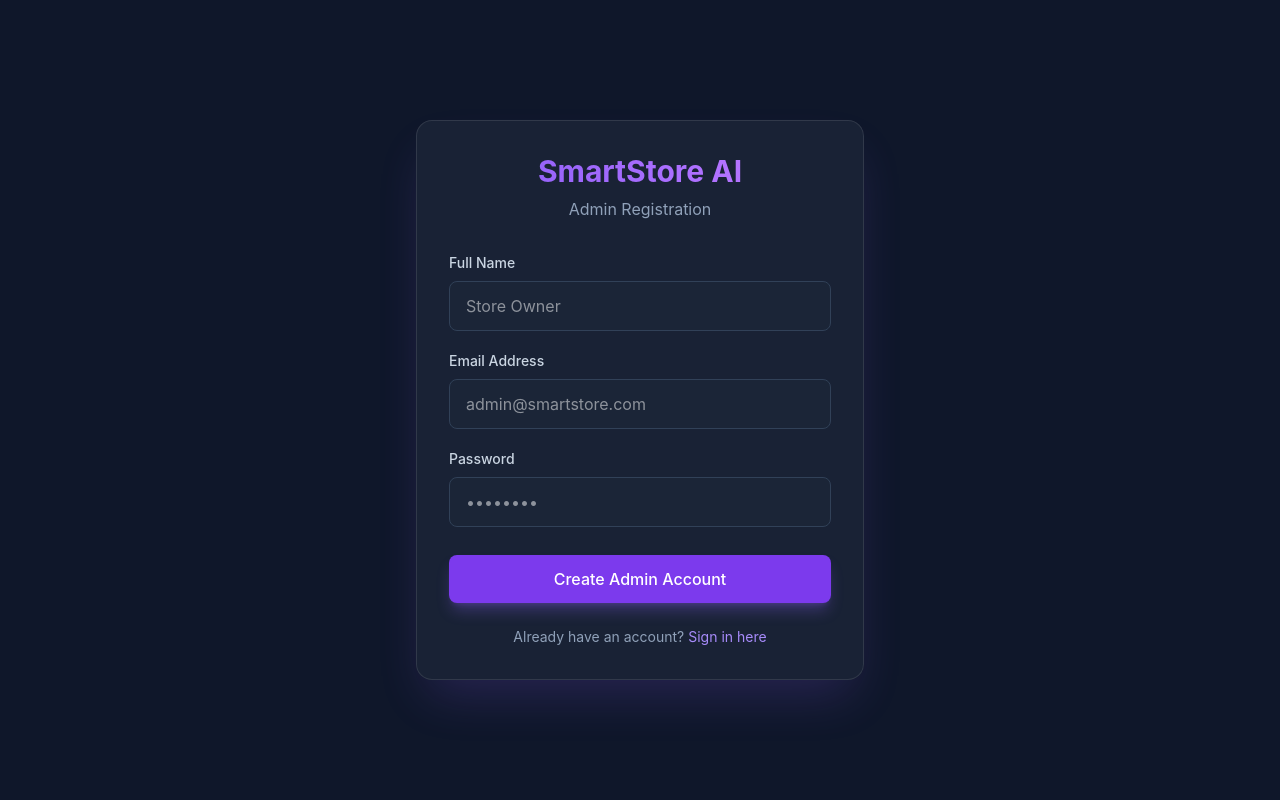
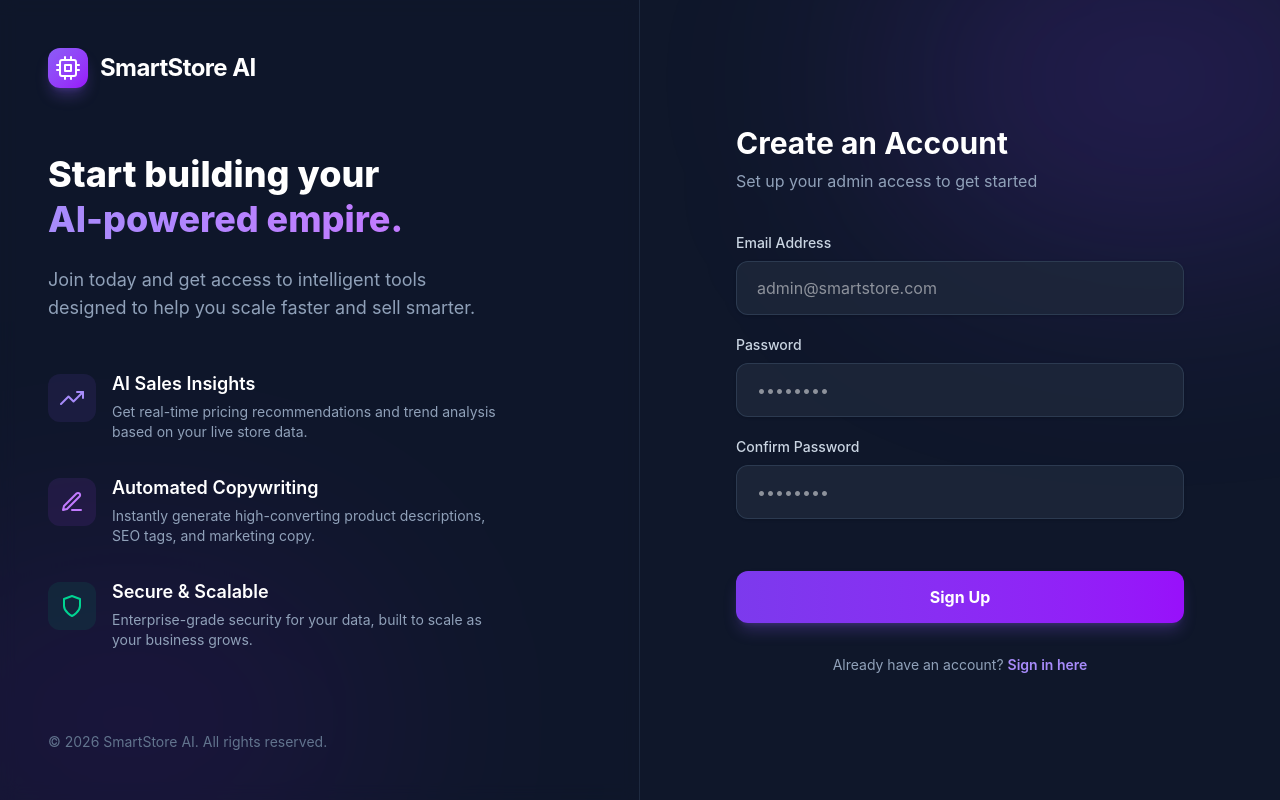
Before and after one commit to Sohanpsahoo/PEP_SmartEcommerce_Project, a React app in the folder frontend/: page /signup in a window 1280 px wide. Built offline with nearby package versions, Linux system fonts and the light colour scheme; the HTML template or start-up script is replaced by a standard one.

Commit message:
style: redesign login and signup pages with split-screen layout and insights

```diff
--- a/frontend/src/pages/Login.jsx
+++ b/frontend/src/pages/Login.jsx
@@ -1,73 +1,156 @@
 import { useState } from 'react';
 import { Link, useNavigate } from 'react-router-dom';
 import { useAuth } from '../context/AuthContext';
+import { FiCpu, FiTrendingUp, FiEdit3, FiShield } from 'react-icons/fi';
 
 const Login = () => {
   const [email, setEmail] = useState('');
   const [password, setPassword] = useState('');
   const { login } = useAuth();
   const [error, setError] = useState('');
+  const [loading, setLoading] = useState(false);
   const navigate = useNavigate();
 
   const handleLogin = async (e) => {
     e.preventDefault();
     setError('');
+    setLoading(true);
     try {
       await login(email, password);
       navigate('/dashboard');
     } catch (err) {
       setError(err);
+      setLoading(false);
     }
   };
 
   return (
-    <div className="min-h-screen flex items-center justify-center bg-dark-900 p-4">
-      <div className="glass p-8 rounded-2xl w-full max-w-md shadow-2xl shadow-brand-500/20">
-        <div className="text-center mb-8">
-          <h1 className="text-3xl font-bold bg-gradient-to-r from-brand-500 to-purple-400 bg-clip-text text-transparent">
-            SmartStore AI
-          </h1>
-          <p className="text-slate-400 mt-2">Admin Login</p>
+    <div className="min-h-screen w-full flex bg-dark-900 overflow-hidden relative">
+      {/* Background Decorative Blobs */}
+      <div className="absolute top-[-10%] left-[-10%] w-[40%] h-[40%] bg-brand-600/20 rounded-full blur-[120px] pointer-events-none" />
+      <div className="absolute bottom-[-10%] right-[-10%] w-[40%] h-[40%] bg-purple-600/20 rounded-full blur-[120px] pointer-events-none" />
+
+      {/* Left Panel: Insights & Features */}
+      <div className="hidden lg:flex w-1/2 flex-col justify-between p-12 relative z-10 border-r border-slate-700/50 bg-dark-900/50 backdrop-blur-sm">
+        <div>
+          <div className="flex items-center gap-3 mb-16">
+            <div className="w-10 h-10 rounded-xl bg-gradient-to-br from-brand-500 to-purple-600 flex items-center justify-center shadow-lg shadow-brand-500/30">
+              <FiCpu className="w-6 h-6 text-white" />
+            </div>
+            <h1 className="text-2xl font-bold text-white tracking-tight">SmartStore AI</h1>
           </div>
 
-        <form onSubmit={handleLogin} className="space-y-6">
-          {error && <div className="p-3 bg-red-500/10 border border-red-500/50 text-red-400 rounded-lg text-sm text-center">{error}</div>}
+          <div className="max-w-md">
+            <h2 className="text-4xl font-extrabold text-white mb-6 leading-tight">
+              Supercharge your <br/>
+              <span className="bg-gradient-to-r from-brand-400 to-purple-400 bg-clip-text text-transparent">e-commerce business.</span>
+            </h2>
+            <p className="text-slate-400 text-lg mb-12">
+              Manage inventory, track revenue, and leverage AI to make smarter decisions, all from one powerful dashboard.
+            </p>
+
+            <div className="space-y-8">
+              <div className="flex items-start gap-4">
+                <div className="p-3 bg-brand-500/10 rounded-xl mt-1">
+                  <FiTrendingUp className="w-6 h-6 text-brand-400" />
+                </div>
+                <div>
+                  <h3 className="text-white font-semibold text-lg mb-1">AI Sales Insights</h3>
+                  <p className="text-slate-400 text-sm">Get real-time pricing recommendations and trend analysis based on your live store data.</p>
+                </div>
+              </div>
+
+              <div className="flex items-start gap-4">
+                <div className="p-3 bg-purple-500/10 rounded-xl mt-1">
+                  <FiEdit3 className="w-6 h-6 text-purple-400" />
+                </div>
+                <div>
+                  <h3 className="text-white font-semibold text-lg mb-1">Automated Copywriting</h3>
+                  <p className="text-slate-400 text-sm">Instantly generate high-converting product descriptions, SEO tags, and marketing copy.</p>
+                </div>
+              </div>
+
+              <div className="flex items-start gap-4">
+                <div className="p-3 bg-emerald-500/10 rounded-xl mt-1">
+                  <FiShield className="w-6 h-6 text-emerald-400" />
+                </div>
+                <div>
+                  <h3 className="text-white font-semibold text-lg mb-1">Secure & Scalable</h3>
+                  <p className="text-slate-400 text-sm">Enterprise-grade security for your data, built to scale as your business grows.</p>
+                </div>
+              </div>
+            </div>
+          </div>
+        </div>
+
+        <div className="text-sm text-slate-500">
+          © {new Date().getFullYear()} SmartStore AI. All rights reserved.
+        </div>
+      </div>
+
+      {/* Right Panel: Login Form */}
+      <div className="w-full lg:w-1/2 flex items-center justify-center p-8 relative z-10">
+        <div className="w-full max-w-md">
+          <div className="text-center lg:text-left mb-10">
+            <h2 className="text-3xl font-bold text-white mb-2">Welcome Back</h2>
+            <p className="text-slate-400">Sign in to your admin dashboard</p>
+          </div>
+
+          <form onSubmit={handleLogin} className="space-y-5">
+            {error && (
+              <div className="p-4 bg-red-500/10 border border-red-500/20 text-red-400 rounded-xl text-sm font-medium animate-pulse">
+                {error}
+              </div>
+            )}
+
             <div>
               <label className="block text-sm font-medium text-slate-300 mb-2">Email Address</label>
               <input
                 type="email"
                 value={email}
                 onChange={(e) => setEmail(e.target.value)}
-              className="w-full px-4 py-3 bg-dark-800/50 border border-slate-700 rounded-lg focus:outline-none focus:ring-2 focus:ring-brand-500 text-white transition-all"
+                className="w-full px-5 py-3.5 bg-dark-800/80 border border-slate-700/80 rounded-xl focus:outline-none focus:ring-2 focus:ring-brand-500/50 focus:border-brand-500 text-white transition-all shadow-sm"
                 placeholder="admin@smartstore.com"
                 required
               />
             </div>
+
             <div>
               <label className="block text-sm font-medium text-slate-300 mb-2">Password</label>
               <input
                 type="password"
                 value={password}
                 onChange={(e) => setPassword(e.target.value)}
-              className="w-full px-4 py-3 bg-dark-800/50 border border-slate-700 rounded-lg focus:outline-none focus:ring-2 focus:ring-brand-500 text-white transition-all"
+                className="w-full px-5 py-3.5 bg-dark-800/80 border border-slate-700/80 rounded-xl focus:outline-none focus:ring-2 focus:ring-brand-500/50 focus:border-brand-500 text-white transition-all shadow-sm"
                 placeholder="••••••••"
                 required
               />
             </div>
+
+            <div className="flex items-center justify-between mt-2 mb-6 text-sm">
+              <label className="flex items-center gap-2 cursor-pointer">
+                <input type="checkbox" className="rounded border-slate-700 bg-dark-800 text-brand-500 focus:ring-brand-500 focus:ring-offset-dark-900" />
+                <span className="text-slate-400">Remember me</span>
+              </label>
+              <a href="#" className="text-brand-400 hover:text-brand-300 transition-colors">Forgot password?</a>
+            </div>
+
             <button
               type="submit"
-            className="w-full py-3 px-4 bg-brand-600 hover:bg-brand-500 text-white rounded-lg font-medium transition-colors shadow-lg shadow-brand-500/30"
+              disabled={loading}
+              className="w-full py-3.5 px-4 bg-gradient-to-r from-brand-600 to-purple-600 hover:from-brand-500 hover:to-purple-500 text-white rounded-xl font-bold transition-all shadow-lg shadow-brand-500/25 hover:shadow-brand-500/40 hover:-translate-y-0.5 disabled:opacity-70 disabled:hover:translate-y-0"
             >
-            Sign In
+              {loading ? 'Signing In...' : 'Sign In'}
             </button>
           </form>
 
-        <p className="mt-6 text-center text-slate-400 text-sm">
+          <p className="mt-8 text-center text-slate-400 text-sm">
             Don't have an admin account?{' '}
-          <Link to="/signup" className="text-brand-400 hover:text-brand-300 transition-colors">
-            Sign up here
+            <Link to="/signup" className="text-brand-400 hover:text-brand-300 font-semibold transition-colors">
+              Create an account
             </Link>
           </p>
+        </div>
       </div>
     </div>
   );
--- a/frontend/src/pages/Signup.jsx
+++ b/frontend/src/pages/Signup.jsx
@@ -1,85 +1,166 @@
 import { useState } from 'react';
 import { Link, useNavigate } from 'react-router-dom';
 import { useAuth } from '../context/AuthContext';
+import { FiCpu, FiTrendingUp, FiEdit3, FiShield } from 'react-icons/fi';
 
 const Signup = () => {
-  const [name, setName] = useState('');
   const [email, setEmail] = useState('');
   const [password, setPassword] = useState('');
-  const { signup } = useAuth();
+  const [confirmPassword, setConfirmPassword] = useState('');
+  const { register } = useAuth();
   const [error, setError] = useState('');
+  const [loading, setLoading] = useState(false);
   const navigate = useNavigate();
 
   const handleSignup = async (e) => {
     e.preventDefault();
     setError('');
+
+    if (password !== confirmPassword) {
+      return setError('Passwords do not match');
+    }
+
+    setLoading(true);
     try {
-      await signup(name, email, password);
+      await register(email, password);
       navigate('/dashboard');
     } catch (err) {
       setError(err);
+      setLoading(false);
     }
   };
 
   return (
-    <div className="min-h-screen flex items-center justify-center bg-dark-900 p-4">
-      <div className="glass p-8 rounded-2xl w-full max-w-md shadow-2xl shadow-brand-500/20">
-        <div className="text-center mb-8">
-          <h1 className="text-3xl font-bold bg-gradient-to-r from-brand-500 to-purple-400 bg-clip-text text-transparent">
-            SmartStore AI
-          </h1>
-          <p className="text-slate-400 mt-2">Admin Registration</p>
+    <div className="min-h-screen w-full flex bg-dark-900 overflow-hidden relative">
+      {/* Background Decorative Blobs */}
+      <div className="absolute top-[-10%] right-[-10%] w-[40%] h-[40%] bg-brand-600/20 rounded-full blur-[120px] pointer-events-none" />
+      <div className="absolute bottom-[-10%] left-[-10%] w-[40%] h-[40%] bg-purple-600/20 rounded-full blur-[120px] pointer-events-none" />
+
+      {/* Left Panel: Insights & Features */}
+      <div className="hidden lg:flex w-1/2 flex-col justify-between p-12 relative z-10 border-r border-slate-700/50 bg-dark-900/50 backdrop-blur-sm">
+        <div>
+          <div className="flex items-center gap-3 mb-16">
+            <div className="w-10 h-10 rounded-xl bg-gradient-to-br from-brand-500 to-purple-600 flex items-center justify-center shadow-lg shadow-brand-500/30">
+              <FiCpu className="w-6 h-6 text-white" />
+            </div>
+            <h1 className="text-2xl font-bold text-white tracking-tight">SmartStore AI</h1>
+          </div>
+
+          <div className="max-w-md">
+            <h2 className="text-4xl font-extrabold text-white mb-6 leading-tight">
+              Start building your <br/>
+              <span className="bg-gradient-to-r from-brand-400 to-purple-400 bg-clip-text text-transparent">AI-powered empire.</span>
+            </h2>
+            <p className="text-slate-400 text-lg mb-12">
+              Join today and get access to intelligent tools designed to help you scale faster and sell smarter.
+            </p>
+
+            <div className="space-y-8">
+              <div className="flex items-start gap-4">
+                <div className="p-3 bg-brand-500/10 rounded-xl mt-1">
+                  <FiTrendingUp className="w-6 h-6 text-brand-400" />
+                </div>
+                <div>
+                  <h3 className="text-white font-semibold text-lg mb-1">AI Sales Insights</h3>
+                  <p className="text-slate-400 text-sm">Get real-time pricing recommendations and trend analysis based on your live store data.</p>
+                </div>
+              </div>
+
+              <div className="flex items-start gap-4">
+                <div className="p-3 bg-purple-500/10 rounded-xl mt-1">
+                  <FiEdit3 className="w-6 h-6 text-purple-400" />
+                </div>
+                <div>
+                  <h3 className="text-white font-semibold text-lg mb-1">Automated Copywriting</h3>
+                  <p className="text-slate-400 text-sm">Instantly generate high-converting product descriptions, SEO tags, and marketing copy.</p>
+                </div>
+              </div>
+
+              <div className="flex items-start gap-4">
+                <div className="p-3 bg-emerald-500/10 rounded-xl mt-1">
+                  <FiShield className="w-6 h-6 text-emerald-400" />
+                </div>
+                <div>
+                  <h3 className="text-white font-semibold text-lg mb-1">Secure & Scalable</h3>
+                  <p className="text-slate-400 text-sm">Enterprise-grade security for your data, built to scale as your business grows.</p>
+                </div>
+              </div>
+            </div>
+          </div>
+        </div>
+
+        <div className="text-sm text-slate-500">
+          © {new Date().getFullYear()} SmartStore AI. All rights reserved.
+        </div>
+      </div>
+
+      {/* Right Panel: Signup Form */}
+      <div className="w-full lg:w-1/2 flex items-center justify-center p-8 relative z-10">
+        <div className="w-full max-w-md">
+          <div className="text-center lg:text-left mb-10">
+            <h2 className="text-3xl font-bold text-white mb-2">Create an Account</h2>
+            <p className="text-slate-400">Set up your admin access to get started</p>
           </div>
 
           <form onSubmit={handleSignup} className="space-y-5">
-          {error && <div className="p-3 bg-red-500/10 border border-red-500/50 text-red-400 rounded-lg text-sm text-center">{error}</div>}
-          <div>
-            <label className="block text-sm font-medium text-slate-300 mb-2">Full Name</label>
-            <input
-              type="text"
-              value={name}
-              onChange={(e) => setName(e.target.value)}
-              className="w-full px-4 py-3 bg-dark-800/50 border border-slate-700 rounded-lg focus:outline-none focus:ring-2 focus:ring-brand-500 text-white transition-all"
-              placeholder="Store Owner"
-              required
-            />
+            {error && (
+              <div className="p-4 bg-red-500/10 border border-red-500/20 text-red-400 rounded-xl text-sm font-medium animate-pulse">
+                {error}
               </div>
+            )}
+
             <div>
               <label className="block text-sm font-medium text-slate-300 mb-2">Email Address</label>
               <input
                 type="email"
                 value={email}
                 onChange={(e) => setEmail(e.target.value)}
-              className="w-full px-4 py-3 bg-dark-800/50 border border-slate-700 rounded-lg focus:outline-none focus:ring-2 focus:ring-brand-500 text-white transition-all"
+                className="w-full px-5 py-3.5 bg-dark-800/80 border border-slate-700/80 rounded-xl focus:outline-none focus:ring-2 focus:ring-brand-500/50 focus:border-brand-500 text-white transition-all shadow-sm"
                 placeholder="admin@smartstore.com"
                 required
               />
             </div>
+
             <div>
               <label className="block text-sm font-medium text-slate-300 mb-2">Password</label>
               <input
                 type="password"
                 value={password}
                 onChange={(e) => setPassword(e.target.value)}
-              className="w-full px-4 py-3 bg-dark-800/50 border border-slate-700 rounded-lg focus:outline-none focus:ring-2 focus:ring-brand-500 text-white transition-all"
+                className="w-full px-5 py-3.5 bg-dark-800/80 border border-slate-700/80 rounded-xl focus:outline-none focus:ring-2 focus:ring-brand-500/50 focus:border-brand-500 text-white transition-all shadow-sm"
                 placeholder="••••••••"
                 required
               />
             </div>
+
+            <div>
+              <label className="block text-sm font-medium text-slate-300 mb-2">Confirm Password</label>
+              <input
+                type="password"
+                value={confirmPassword}
+                onChange={(e) => setConfirmPassword(e.target.value)}
+                className="w-full px-5 py-3.5 bg-dark-800/80 border border-slate-700/80 rounded-xl focus:outline-none focus:ring-2 focus:ring-brand-500/50 focus:border-brand-500 text-white transition-all shadow-sm"
+                placeholder="••••••••"
+                required
+              />
+            </div>
+
             <button
               type="submit"
-            className="w-full py-3 px-4 bg-brand-600 hover:bg-brand-500 text-white rounded-lg font-medium transition-colors shadow-lg shadow-brand-500/30 mt-2"
+              disabled={loading}
+              className="w-full mt-8 py-3.5 px-4 bg-gradient-to-r from-brand-600 to-purple-600 hover:from-brand-500 hover:to-purple-500 text-white rounded-xl font-bold transition-all shadow-lg shadow-brand-500/25 hover:shadow-brand-500/40 hover:-translate-y-0.5 disabled:opacity-70 disabled:hover:translate-y-0"
             >
-            Create Admin Account
+              {loading ? 'Creating Account...' : 'Sign Up'}
             </button>
           </form>
 
-        <p className="mt-6 text-center text-slate-400 text-sm">
+          <p className="mt-8 text-center text-slate-400 text-sm">
             Already have an account?{' '}
-          <Link to="/login" className="text-brand-400 hover:text-brand-300 transition-colors">
+            <Link to="/login" className="text-brand-400 hover:text-brand-300 font-semibold transition-colors">
               Sign in here
             </Link>
           </p>
+        </div>
       </div>
     </div>
   );
```
Lines whose indentation alone changed are shown as unchanged.
